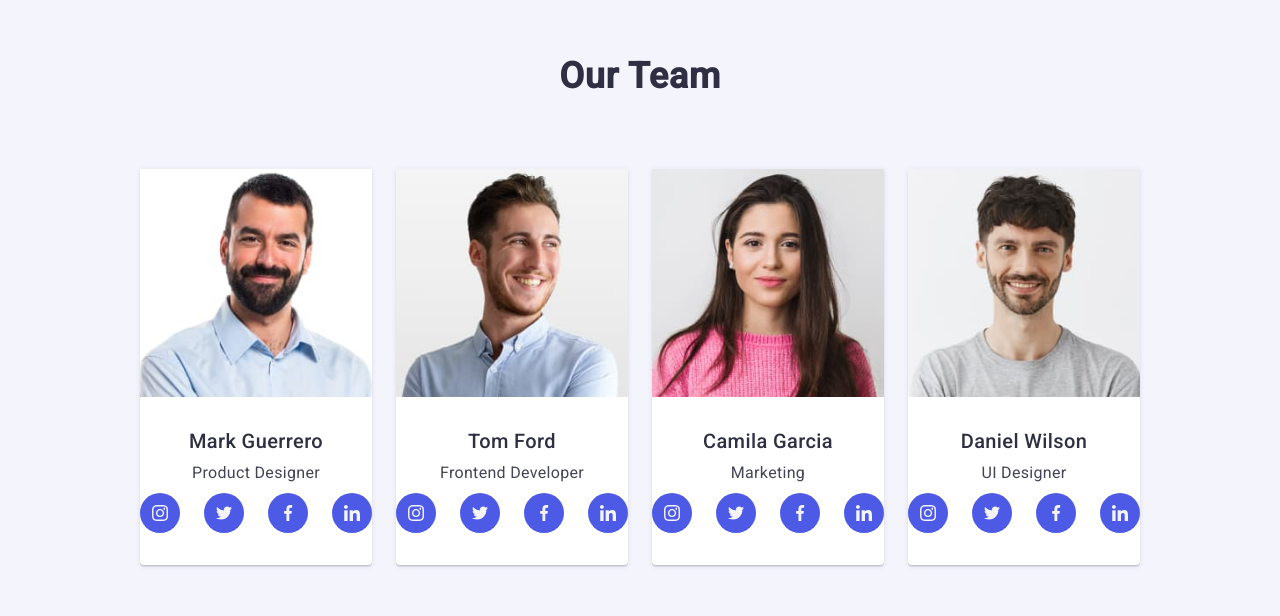
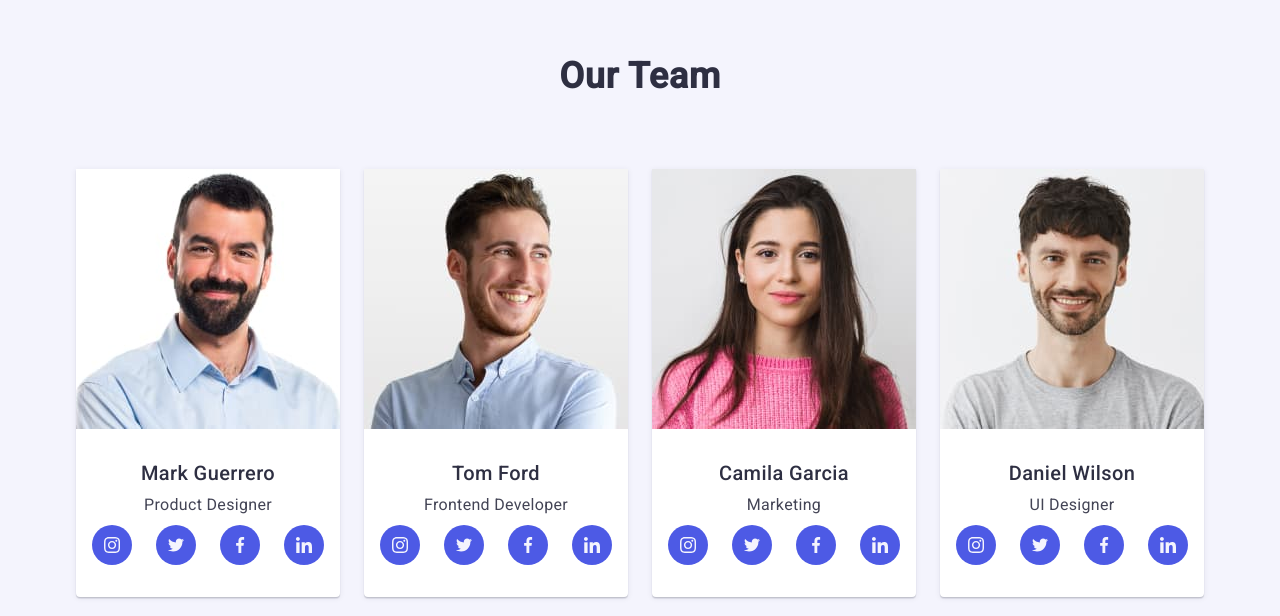
Before and after one commit to ShatoryElle/ShatoryElle-goit-markup-hw-06, a plain HTML site: page index.html in a window 1280 px wide. Shown: the part 1224-1840 px from the top of the page. Drawn offline with nearby package versions, Linux system fonts and the light colour scheme; files whose address does not match are found by name.

Commit message:
add index file

```diff
--- a/css/style.css
+++ b/css/style.css
@@ -216,7 +216,7 @@ button {
     height: 40px;
 }
 
-.social-icon {
+.social-icon-list {
     width: 100%;
     height: 100%;
     background-color: #4d5ae5;
@@ -656,7 +656,7 @@ width: 264px;
     }
 }
 
-/* Our Team */
+/* Our Team
 .container-team{
     padding: 0 28px;
 }
@@ -689,6 +689,10 @@ background-color: #ffffff;
 }
 
 .team{
+    display: flex;
+    flex-wrap: wrap;
+    gap: 72px 0;
+    justify-content: center;
     background-color: #F4F4FD;
         padding: 120px 0;
 }
@@ -715,13 +719,11 @@ background-color: #ffffff;
 .soc-icon-list {
     display: flex;
     justify-content: center;
-    gap: 24px;
-    /*flex-shrink: 0;
-    align-self: flex-end;*/
+    gap: 40px;
+
     list-style: none;
     margin-top: 8px;
-    /*padding: 0 16px;
-    flex-direction: row;*/
+
     align-items: center;
 }
 
@@ -790,6 +792,145 @@ background-color: #ffffff;
     }
 
 }
+*/
+
+
+
+
+.team {
+    display: flex;
+        padding: 96px 0 96px 0;
+        background-color: #f4f4fd;
+}
+.team-title {
+    margin-bottom: 72px;
+    font-weight: 700;
+    font-size: 36px;
+    line-height: 1.11;
+    letter-spacing: 0.02em;
+    text-align: center;
+    color: #2e2f42;
+    text-transform: capitalize;
+}
+
+
+.team-list {
+    display: flex;
+        flex-direction: column;
+        justify-content: center;
+        align-items: center;
+        gap: 72px;
+}
+
+.team-item {
+    border-radius: 0px 0px 4px 4px;
+    box-shadow: 0px 1px 6px rgba(46, 47, 66, 0.08),
+        0px 1px 1px rgba(46, 47, 66, 0.16),
+        0px 2px 1px rgba(46, 47, 66, 0.08);
+    background-color: #fff;
+}
+
+
+.teams {
+    padding: 32px 0;
+    text-align: center;
+}
+
+
+.team-subtitle {
+    margin-bottom: 8px;
+        font-weight: 500;
+        font-size: 20px;
+        line-height: 1.2;
+        letter-spacing: 0.02em;
+        text-align: center;
+        color: #2e2f42;
+        background-color: #fff;
+}
+
+
+.team-text {
+    margin-bottom: 8px;
+        font-weight: 400;
+        font-size: 16px;
+        line-height: 1.5;
+        letter-spacing: 0.02em;
+        text-align: center;
+        color: #434455;
+}
+
+
+
+.soc-icon-list {
+    display: flex;
+        justify-content: center;
+        gap: 24px;
+}
+
+
+.soc-icon-team{
+    width: calc((100% - 72px) / 4);
+        width: 40px;
+        height: 40px;
+}
+
+.soc-icon {
+    width: 100%;
+    height: 100%;
+    background-color: #4d5ae5;
+    border-radius: 50%;
+    display: flex;
+    align-items: center;
+    justify-content: center;
+    transition: background-color 250ms cubic-bezier(0.4, 0, 0.2, 1);
+}
+
+.soc-icon:hover,
+.soc-icon:focus {
+    background-color: #404bbf;
+}
+.media-icon {
+fill: #f4f4fd;
+}
+
+
+@media screen and (min-width: 768px) {
+    .team {
+        padding: 96px 0 96px 0;
+    }
+
+    .team-list {
+        flex-flow: row wrap;
+        gap: 64px 24px;
+        max-width: 552px;
+        margin: 0 auto;
+        display: flex;
+    }
+
+    .team-item {
+        width: calc((100% - 24px) / 2);
+        max-width: 264px;
+        width: 100%;
+    }
+}
+
+@media screen and (min-width: 1158px) {
+    .team {
+        padding: 120px 0 120px 0;
+    }
+
+    .team-list {
+        max-width: none;
+        display: flex;
+        gap: 24px;
+    }
+
+    .team-item {
+        width: 100%;
+        width: calc((100% - 72px) / 4);
+    }
+}
+
 
 /* Portfolio */
 
@@ -952,12 +1093,21 @@ font-family: "Raleway", sans-serif;
 color: #f4f4fd;
 }
 .footer-text {
+
+/*text-align: center;*/
+    min-width: 288px;
+    font-weight: 400;
     font-size: 16px;
+    line-height: 1.5;
+    letter-spacing: 0.02em;
+    color: #f4f4fd;
+
+    /*font-size: 16px;
     line-height: calc(24 / 16);
     letter-spacing: 0.02em;
     color: #F4F4FD;
     max-width: 264px;
-    margin: 0;
+    margin: 0;*/
 }
 
 .footer-list-title {
@@ -1079,6 +1229,7 @@ margin-left: 16px;
         }
  .footer-text {
      margin-top: 16px;
+
  }
 
 .footer-container {
@@ -1180,7 +1331,7 @@ width: 264px;
             height: 24px;
             border-radius: 50%;
             border: 1px solid rgba(0, 0, 0, 0.1);
-            background-color: #E7E9FC;
+            /*background-color: #E7E9FC;*/
             transition: background-color 250ms cubic-bezier(0.4, 0, 0.2, 1),
                 border 250ms cubic-bezier(0.4, 0, 0.2, 1);
             cursor: pointer;
```
Also changed, not shown: index.html (+4 -4 lines).
